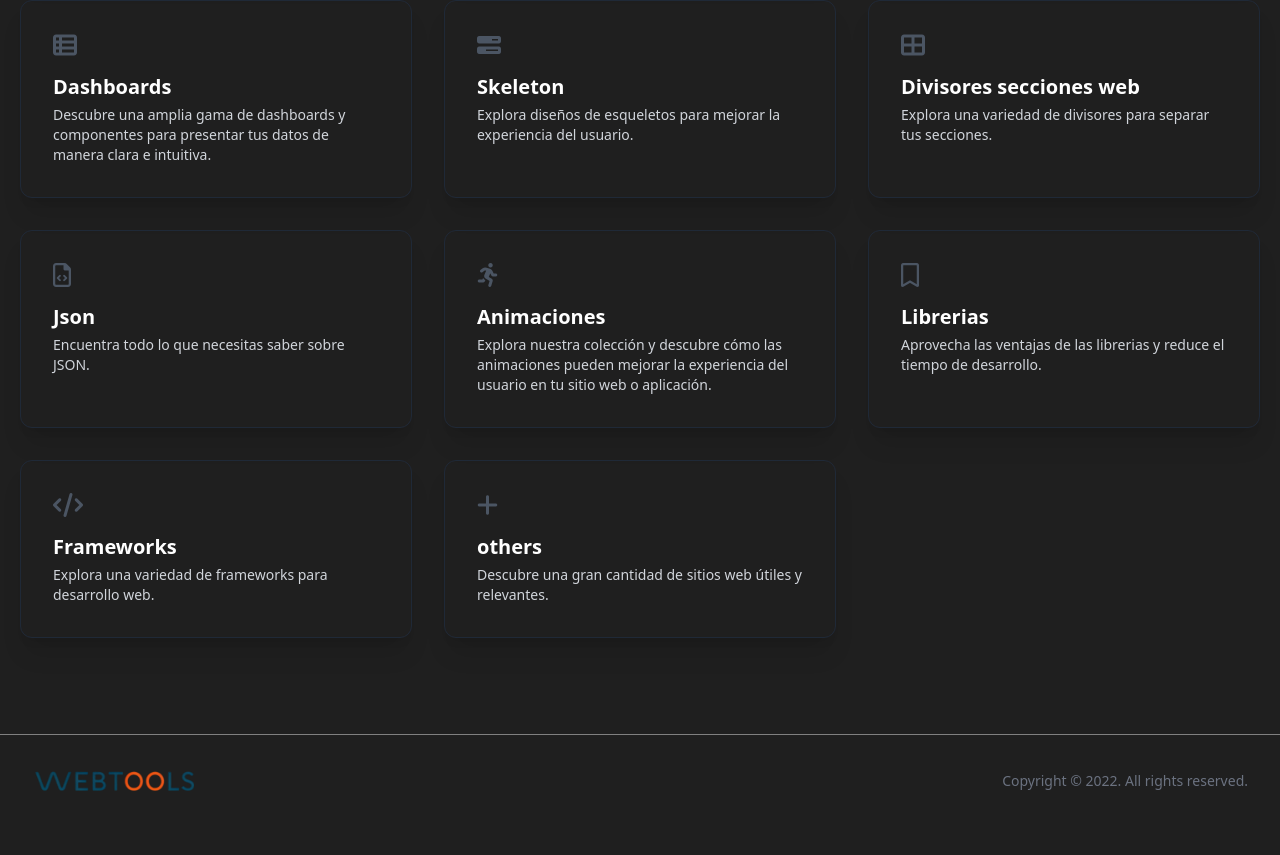
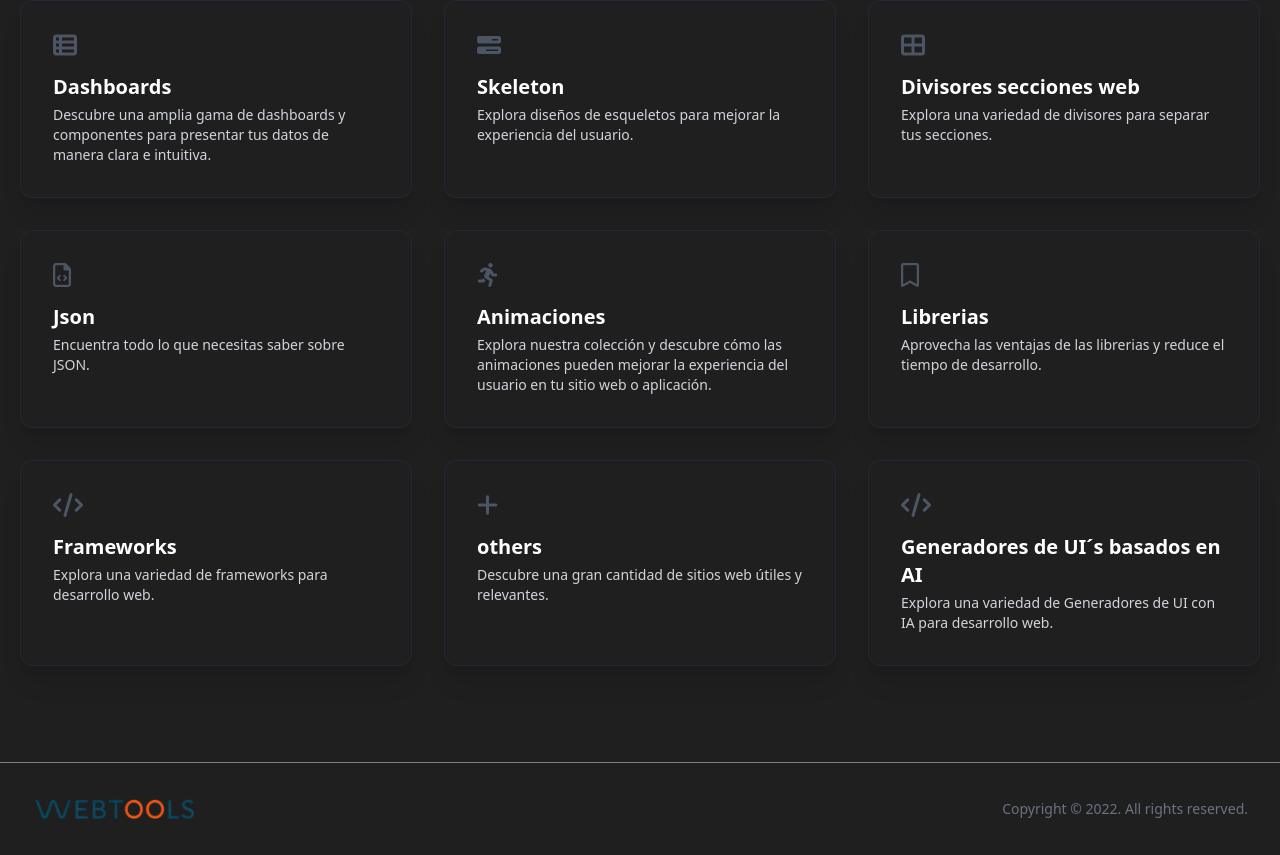
Before and after one commit to ACaminos/webtools, a React (Vite) app: page / in a window 1280 px wide. Shown: the part 1236-2091 px from the top of the page. Before the commit the page ends 2063 px from the top, so only its background shows below. Built offline with nearby package versions, Linux system fonts and the light colour scheme.

Commit message:
add new category with resources

```diff
--- a/src/resources/tools.js
+++ b/src/resources/tools.js
@@ -1183,6 +1183,43 @@ const tools = [
         icon : "fa-solid fa-plus",
         update : '20/09/2024',
     },
+    {
+        id : 13,
+        category : "Generadores de UI´s basados en AI",
+        description : 'Explora una variedad de Generadores de UI con IA para desarrollo web.',
+        products : [
+            {
+                id : 1,
+                name : "V0",
+                preview : "https://v0.dev/assets/icon.svg",
+                url : "https://v0.dev/",
+                description : "Diseñá interfaces con palabras. Entra a v0.dev y transformá tus ideas en código React listo para usar."
+            },
+            {
+                id : 2,
+                name : "Lovable",
+                preview : "https://lovable.dev/opengraph-image.png?e7ae4aa2faea9aea",
+                url : "https://lovable.dev/",
+                description : "Cree productos de software, utilizando solo una interfaz de chat"
+            },
+            {
+                id : 3,
+                name : "bolt",
+                preview : "https://bolt.new/static/social_preview_index.jpg",
+                url : "https://bolt.new/",
+                description : "Aplicar, ejecutar, editar y publicar aplicaciones"
+            },
+            {
+                id : 4,
+                name : "DeepSite",
+                preview : "https://deepsite.hf.co/banner.png",
+                url : "https://linusorii-deepsite-v2.hf.space/projects/new",
+                description : "DeepSite es una herramienta de desarrollo web que lo ayuda a construir sitios web con IA, no se requiere código. Implementemos su sitio web con profundos y disfrutemos de la magia de la IA."
+            },
+        ],
+        icon : "fa-solid fa-code",
+        update : '28/07/2025',
+    },
 ]
 
 export default tools
```
